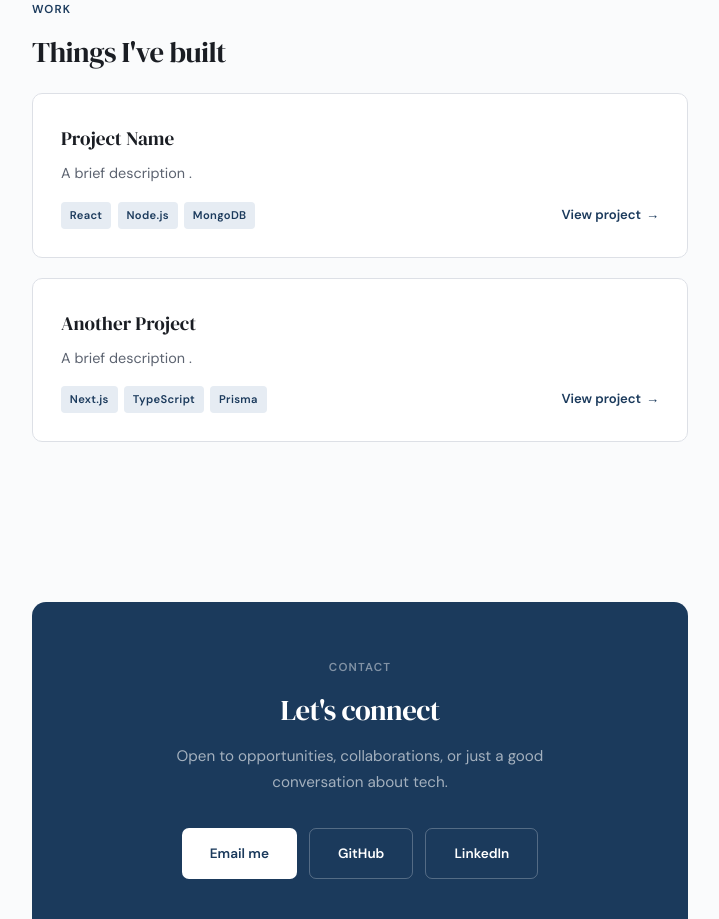
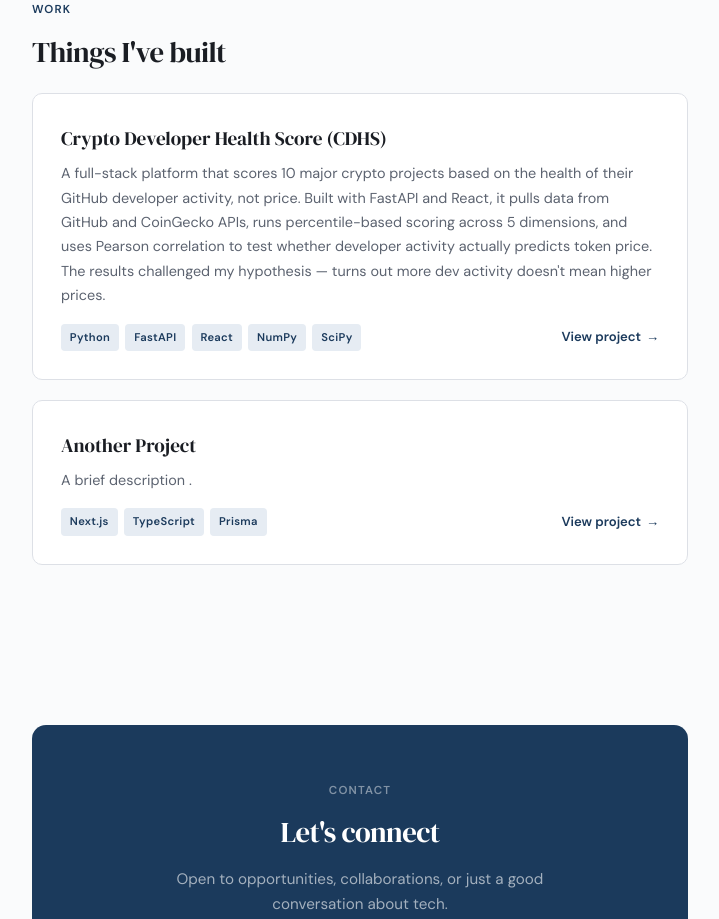
Before and after one commit to Hadis-fa/portfolio, a React (Vite) app: page / in a window 1280 px wide. Shown: the part 1600-2519 px from the top of the page, without its empty margins (280-999 px from the left). Built offline with nearby package versions, Linux system fonts and the light colour scheme.

Commit message:
update the project part of the portfolio

```diff
--- a/src/data/content.js
+++ b/src/data/content.js
@@ -35,11 +35,11 @@ export const SKILLS = [
 
 export const PROJECTS = [
   {
-    title: "Project Name",
+    title: "Crypto Developer Health Score (CDHS)",
     description:
-      "A brief description .",
-    tags: ["React", "Node.js", "MongoDB"],
-    link: "#",
+      "A full-stack platform that scores 10 major crypto projects based on the health of their GitHub developer activity, not price. Built with FastAPI and React, it pulls data from GitHub and CoinGecko APIs, runs percentile-based scoring across 5 dimensions, and uses Pearson correlation to test whether developer activity actually predicts token price. The results challenged my hypothesis — turns out more dev activity doesn't mean higher prices.",
+    tags: ["Python", "FastAPI", "React", "NumPy", "SciPy"],
+    link: "https://github.com/Hadis-fa/github-quant-factor",
   },
   {
     title: "Another Project",
```
